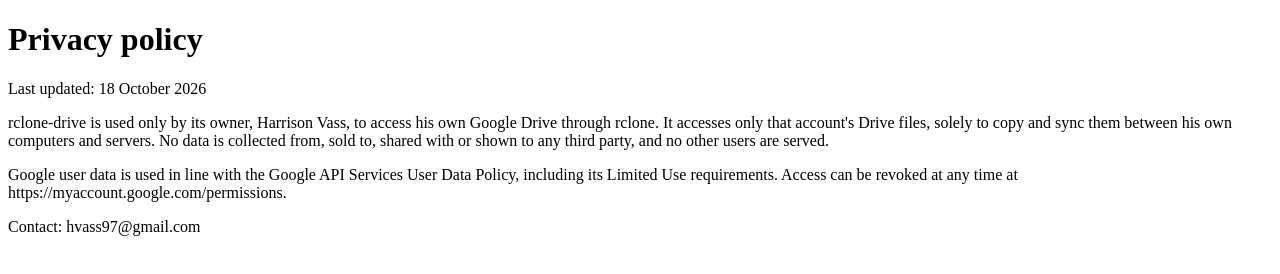
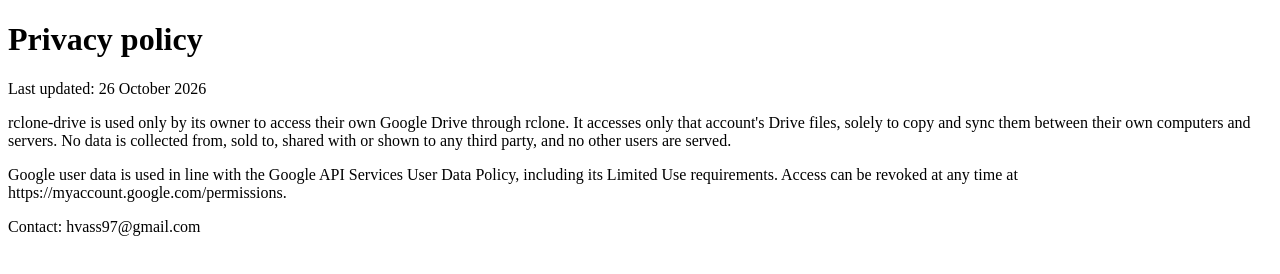
Before and after one commit to Bigred97/rclone-drive, a plain HTML site: page privacy.html in a window 1280 px wide. Drawn offline with Linux system fonts and the light colour scheme.

Commit message:
Remove personal name from public GitHub Pages

```diff
--- a/privacy.html
+++ b/privacy.html
@@ -1,5 +1,5 @@
 <!doctype html><html><head><meta charset="utf-8"><title>rclone-drive privacy policy</title></head><body>
-<h1>Privacy policy</h1><p>Last updated: 18 October 2026</p>
-<p>rclone-drive is used only by its owner, Harrison Vass, to access his own Google Drive through rclone. It accesses only that account's Drive files, solely to copy and sync them between his own computers and servers. No data is collected from, sold to, shared with or shown to any third party, and no other users are served.</p>
+<h1>Privacy policy</h1><p>Last updated: 26 October 2026</p>
+<p>rclone-drive is used only by its owner to access their own Google Drive through rclone. It accesses only that account's Drive files, solely to copy and sync them between their own computers and servers. No data is collected from, sold to, shared with or shown to any third party, and no other users are served.</p>
 <p>Google user data is used in line with the Google API Services User Data Policy, including its Limited Use requirements. Access can be revoked at any time at https://myaccount.google.com/permissions.</p>
 <p>Contact: hvass97@gmail.com</p></body></html>
```
Also changed, not shown: index.html (+1 -1 lines).
